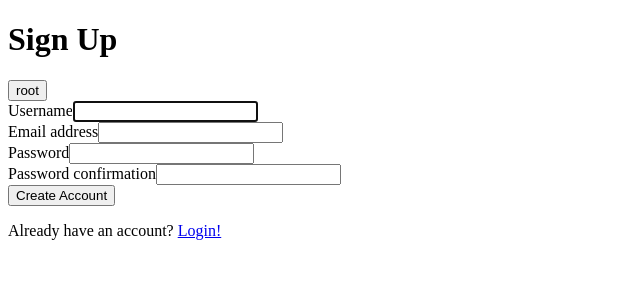
After one commit to joshua-griffis/auth-project, a Django app: page /sign_up in a window 1280 px wide. The commit adds this page. Shown: the top 300 px of the page, without its empty margins (0-640 px from the left). Run offline with Django 4.2, Linux system fonts and the light colour scheme.

Commit message:
hungarian rapsody

```diff
--- a/app/forms.py
+++ b/app/forms.py
@@ -0,0 +1,8 @@
+from django.contrib.auth.forms import UserCreationForm
+from django.contrib.auth.models import User
+from django import forms
+
+class CreateUserForm(UserCreationForm):
+    class Meta:
+        model = User
+        fields = ["username", "email", "password1", "password2"]
--- a/app/templates/root.html
+++ b/app/templates/root.html
@@ -7,6 +7,9 @@
     <title>Root</title>
 </head>
 <body>
-    <h1>Auth</h1>
+    <h1>Root</h1>
+    <a href="/"><button>root</button></a>
+    <a href="/login"><button>login</button></a>
+    <a href="/sign_up"><button>sign up</button></a>
 </body>
 </html>
--- /dev/null
+++ b/app/templates/sign_up.html
@@ -0,0 +1,26 @@
+<!DOCTYPE html>
+<html lang="en">
+<head>
+    <meta charset="UTF-8">
+    <meta http-equiv="X-UA-Compatible" content="IE=edge">
+    <meta name="viewport" content="width=device-width, initial-scale=1.0">
+    <title>sign up</title>
+</head>
+<body>
+    <h1>Sign Up</h1>
+    <a href="/"><button>root</button></a>
+    <form action="" method="POST">
+        {%csrf_token%}
+        {{form.username.label}}{{ form.username }}<br>
+        {{form.email.label}}{{ form.email }}<br>
+        {{form.password1.label}}{{ form.password1 }}<br>
+        {{form.password2.label}}{{ form.password2 }}<br>
+        <input type="submit" name="Create User" value="Create Account">
+
+        <p>{{form.errors}}</p>
+    </form>
+
+    <p>Already have an account? <a href="/login">Login!</a></p>
+
+</body>
+</html>
--- a/app/views.py
+++ b/app/views.py
@@ -1,5 +1,19 @@
-from django.shortcuts import render
-
+from django.shortcuts import render, redirect
+from django.contrib.auth.forms import UserCreationForm
+from app.forms import *
 # Create your views here.
 def root(request):
     return render(request, "root.html")
+
+def login(request):
+
+    return render(request, "login.html")
+
+def sign_up(request):
+    form = CreateUserForm()
+    if request.method == 'POST':
+        form = CreateUserForm(request.POST)
+        if form.is_valid():
+            form.save()
+        return redirect('login')
+    return render(request, "sign_up.html", {"form": form})
--- a/config/urls.py
+++ b/config/urls.py
@@ -4,5 +4,7 @@ from django.urls import path
 
 urlpatterns = [
     path("", root),
+    path("login", login, name="login"),
+    path("sign_up", sign_up, name="sign"),
     path("admin/", admin.site.urls),
 ]
```
Also changed, not shown: app/templates/login.html (added, +23 -0 lines), db.sqlite3.
